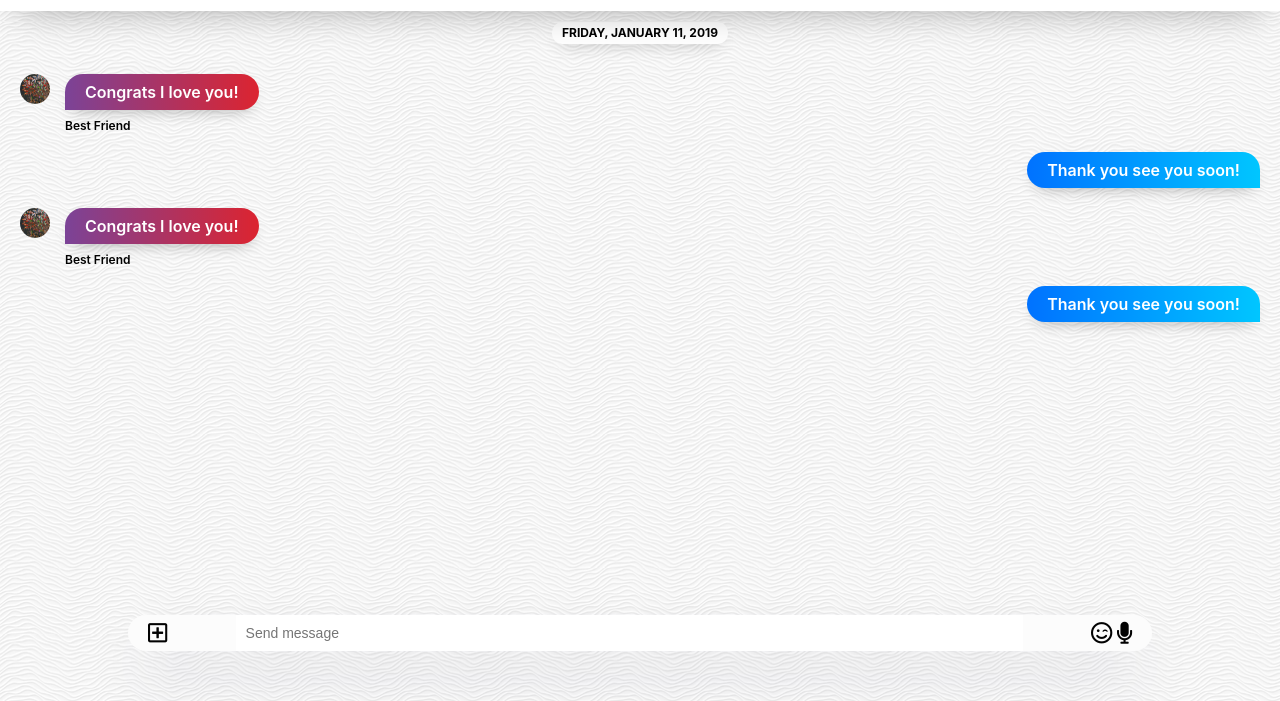
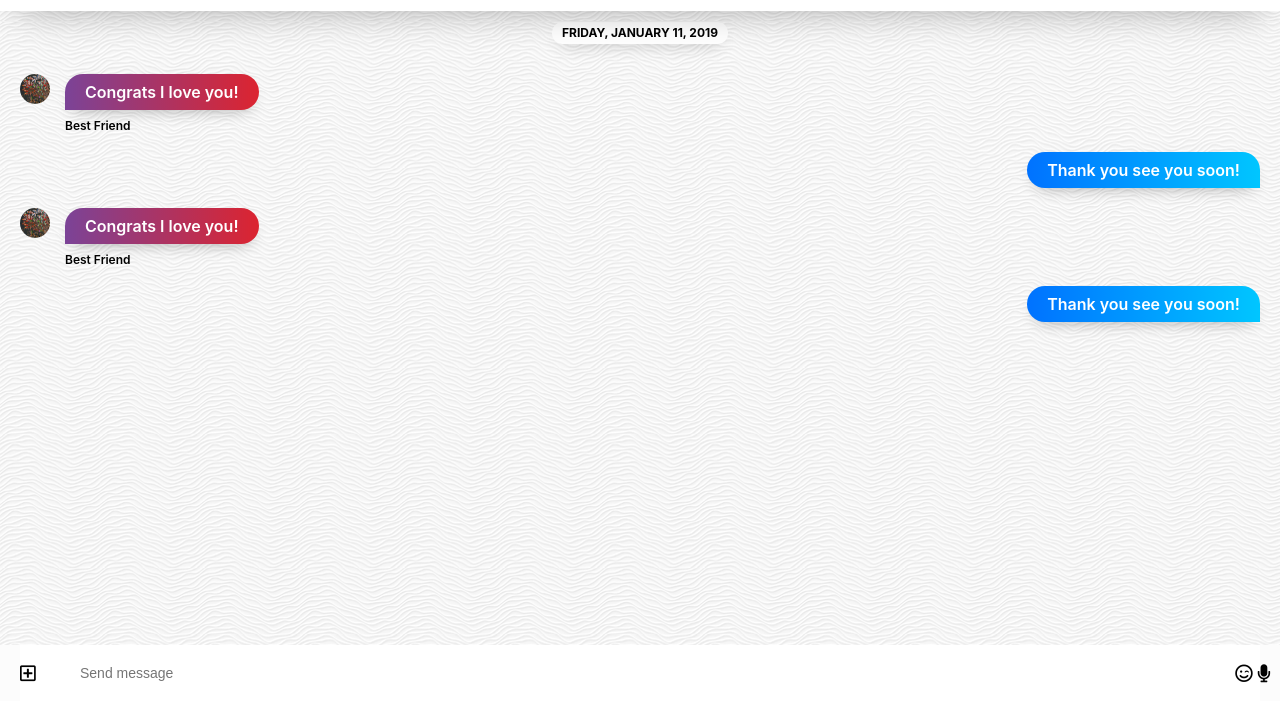
Before and after one commit to starguys/kakao-talk-v2, a plain HTML site: page chat.html in a window 1280 px wide. Shown: the part 99-800 px from the top of the page. Drawn offline with Linux system fonts and the light colour scheme.

Commit message:
Going Crazy part one
nomadcoder

```diff
--- a/chat.html
+++ b/chat.html
@@ -82,18 +82,17 @@
         </li>
       </ul>
     </main>
-    <div class="chat__write">
-      <div class="chat__write-column">
+    <div class="chat__write--container">
+      <input
+        type="text"
+        class="chat__write"
+        placeholder="Send message"
+        class="chat__write-input"
+      />
+      <div class="chat__icon-left chat__icon">
         <i class="far fa-plus-square"></i>
       </div>
-      <div class="chat__write-column">
-        <input
-          type="text"
-          placeholder="Send message"
-          class="chat__write-input"
-        />
-      </div>
-      <div class="chat__write-column">
+      <div class="chat__icon-right chat__icon">
         <span class="chat__write-icon">
           <i class="far fa-smile-wink"></i>
         </span>
--- a/css/chat.css
+++ b/css/chat.css
@@ -23,10 +23,9 @@
   min-height: 100vh;
 }
 
-.chat__write {
+.chat__write--container {
   position: fixed;
-  bottom: 50px;
-  width: 80%;
+  bottom: 0px;
   margin: 0 auto;
   left: 0;
   right: 0;
@@ -35,9 +34,40 @@
   align-items: center;
   background-color: #fcfcfc;
   padding: 0px 20px;
-  border-radius: 40px;
-  box-shadow: 0 30px 60px -12px rgba(50, 50, 93, 0.25),
-    0 18px 36px -18px rgba(0, 0, 0, 0.3), 0 -12px 36px -8px rgba(0, 0, 0, 0.025);
+  /*box-shadow: 0 30px 60px -12px rgba(50, 50, 93, 0.25),
+    0 18px 36px -18px rgba(0, 0, 0, 0.3), 0 -12px 36px -8px rgba(0, 0, 0, 0.025); */
+}
+
+.chat__write {
+  bottom: 0px;
+  width: 100%;
+  border-radius: 0;
+  padding: 20px 60px;
+  width: 100%;
+  border: none;
+  font-size: 14px;
+}
+
+.chat__icon-left {
+  position: absolute;
+}
+
+.chat__icon-right {
+  position: absolute;
+  right: 10px;
+}
+
+.chat__write:focus {
+  outline: none;
+}
+
+.chat__icon {
+  font-size: 18px;
+  transition: opacity 0.3s ease-in-out;
+}
+
+.chat__write:focus ~ .chat__icon {
+  opacity: 0;
 }
 
 .chat__write i {
@@ -48,14 +78,7 @@
   width: 80%;
 }
 
-.chat__write-column input {
-  padding: 10px;
-  width: 100%;
-  border: none;
-  font-size: 14px;
-}
-
-.chat__write-column input:focus {
+.chat__write:focus {
   outline: none;
 }
 
```
